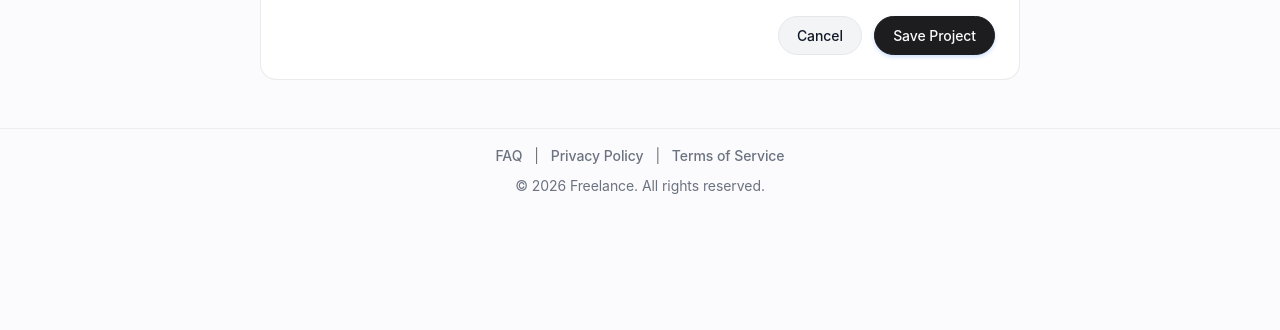
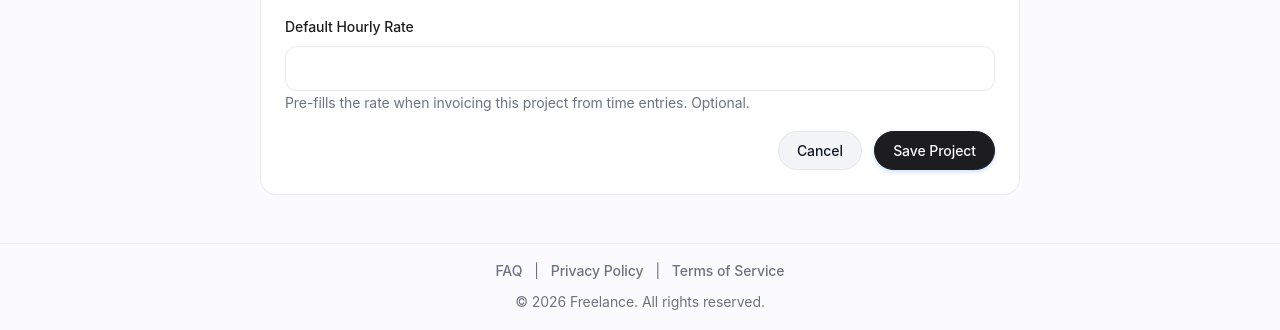
Before and after one commit to Gabangxa/FreelanceDash1, a Flask app: page /projects/new in a window 1280 px wide. Shown: the part 581-911 px from the top of the page. Before the commit the page ends 775 px from the top, so only its background shows below. Run offline with Flask 3, Linux system fonts and the light colour scheme; the visitor is signed in with stand-in values (Sample User, id 1); data that the repository does not hold is empty.

Commit message:
Task #27: Remember each project's default hourly rate
Adds an optional per-project default hourly rate that pre-fills the
"From Time Entries" invoice flow, removing the most common friction
step in the freelancer-to-invoice loop.

Changes:
- models.py: New optional Numeric(12, 2) `default_hourly_rate` column
  on the Project model.
- app.py: Idempotent, dialect-aware ALTER bootstrap mirroring the
  existing user_settings / time_entry blocks so previously-provisioned
  databases pick up the new column without a manual migration.
- projects/forms.py: New optional `default_hourly_rate` DecimalField
  (places=2, NumberRange min=0.01) on ProjectForm. Empty stays valid.
- projects/routes.py: create_project / edit_project persist the new
  field on save.
- templates/projects/edit.html and templates/projects/detail.html
  (new-project form): Render the field with a helpful hint that it's
  optional and pre-fills the time-entries invoice flow.
- invoices/routes.py invoice_from_time_entries: On GET, when a
  project is selected and the rate field is empty, pre-fill
  `form.rate.data` from the project's saved default. POST path is
  unchanged so the user can still override before submitting.

Notes:
- Existing projects without a saved rate behave exactly as before
  (empty field, user types one in).
- Boot-time ALTER race across gunicorn workers logs a benign
  DuplicateColumn the first time only; matches the pattern of the
  pre-existing user_settings / time_entry bootstrap blocks.

Replit-Task-Id: ff753f1e-93f9-401a-976c-dab4c5fbf1c2

```diff
--- a/app.py
+++ b/app.py
@@ -481,6 +481,48 @@ with app.app_context():
             "Schema bootstrap for time_entry invoiced columns failed"
         )
 
+    # Add the Task #27 column on project that stores the per-project
+    # default hourly rate used to pre-fill the "From Time Entries"
+    # invoice flow. Idempotent ALTER block mirroring the user_settings
+    # / time_entry ones above so previously-provisioned databases pick
+    # up ``default_hourly_rate`` without operators having to run a
+    # manual migration. Numeric maps to NUMERIC on Postgres and to the
+    # affinity-equivalent on SQLite.
+    try:
+        _fresh_inspector = inspect(db.engine)
+        if 'project' in _fresh_inspector.get_table_names():
+            _existing_cols = {
+                c['name'] for c in _fresh_inspector.get_columns('project')
+            }
+            _proj_columns = [
+                ('default_hourly_rate', 'NUMERIC(12, 2)'),
+            ]
+            _missing = [(name, sql_type) for name, sql_type in _proj_columns
+                        if name not in _existing_cols]
+            if _missing:
+                from sqlalchemy import text as _sa_text
+                for _name, _sql_type in _missing:
+                    try:
+                        with db.engine.begin() as _conn:
+                            _conn.execute(_sa_text(
+                                f"ALTER TABLE project ADD COLUMN {_name} {_sql_type}"
+                            ))
+                        logger.info(
+                            "project: added column %s %s",
+                            _name, _sql_type,
+                        )
+                    except Exception:  # noqa: BLE001 - per-column safety
+                        logger.exception(
+                            "Failed to ADD COLUMN %s on project; the "
+                            "default-hourly-rate prefill will fall back "
+                            "to empty until this is resolved.",
+                            _name,
+                        )
+    except Exception:  # noqa: BLE001 - top-level safety net
+        logger.exception(
+            "Schema bootstrap for project default_hourly_rate column failed"
+        )
+
     # Initialise the webhook security storage backend (Redis if
     # ``REDIS_URL`` is set, otherwise the DB fallback) and prime the
     # dynamic IP allowlist cache. This logs one line for the chosen
--- a/invoices/routes.py
+++ b/invoices/routes.py
@@ -648,6 +648,22 @@ def invoice_from_time_entries():
         )
     form.entry_ids.choices = [(e.id, str(e.id)) for e in entries]
 
+    # Pre-fill the hourly rate from the chosen project's saved default
+    # (Task #27). Only on GET and only when the user hasn't typed
+    # something into the field yet, so we never clobber an in-progress
+    # edit. Projects without a saved default behave as before -- the
+    # field stays empty and the user types a rate in.
+    if (
+        request.method == 'GET'
+        and selected_project_id
+        and not form.rate.data
+    ):
+        _project_for_rate = Project.query.filter_by(
+            id=selected_project_id, user_id=current_user.id,
+        ).first()
+        if _project_for_rate and _project_for_rate.default_hourly_rate is not None:
+            form.rate.data = _project_for_rate.default_hourly_rate
+
     if request.method == 'POST' and form.validate_on_submit():
         # Re-fetch entries inside a tenant-scoped query so a tampered
         # entry_ids list can't pull rows from other projects/users.
--- a/models.py
+++ b/models.py
@@ -323,6 +323,10 @@ class Project(db.Model):
     status = db.Column(db.String(20), default='active', index=True)
     user_id = db.Column(db.Integer, db.ForeignKey('user.id'), nullable=False, index=True)
     client_id = db.Column(db.Integer, db.ForeignKey('client.id'), nullable=False, index=True)
+    # Default hourly rate pre-filled on the "From Time Entries" invoice
+    # flow when this project is selected. Optional -- existing projects
+    # without a saved rate behave as before (empty rate field).
+    default_hourly_rate = db.Column(db.Numeric(precision=12, scale=2), nullable=True)
     created_at = db.Column(db.DateTime, default=datetime.utcnow, index=True)
 
     # Relationships
--- a/projects/forms.py
+++ b/projects/forms.py
@@ -1,5 +1,7 @@
+from decimal import Decimal
+
 from flask_wtf import FlaskForm
-from wtforms import StringField, TextAreaField, DateTimeField, SelectField, SubmitField, BooleanField, IntegerField, FieldList, FormField, FloatField, Form
+from wtforms import StringField, TextAreaField, DateTimeField, SelectField, SubmitField, BooleanField, IntegerField, FieldList, FormField, FloatField, DecimalField, Form
 from wtforms.validators import DataRequired, Optional, NumberRange, ValidationError
 from datetime import datetime, timedelta
 
@@ -13,6 +15,17 @@ class ProjectForm(FlaskForm):
     start_date = DateTimeField('Start Date', validators=[DataRequired()], format='%Y-%m-%d')
     end_date = DateTimeField('End Date', format='%Y-%m-%d')
     client_id = SelectField('Client', coerce=int, validators=[DataRequired()])
+    # Optional default hourly rate that pre-fills the "From Time
+    # Entries" invoice flow when this project is selected. DecimalField
+    # (not FloatField) to keep money math binary-rounding-safe.
+    default_hourly_rate = DecimalField(
+        'Default Hourly Rate',
+        places=2,
+        validators=[
+            Optional(),
+            NumberRange(min=Decimal('0.01'), message='Rate must be greater than 0'),
+        ],
+    )
     submit = SubmitField('Save Project')
 
     def __init__(self, *args, **kwargs):
--- a/projects/routes.py
+++ b/projects/routes.py
@@ -223,6 +223,7 @@ def create_project():
                     start_date=form.start_date.data,
                     end_date=form.end_date.data,
                     client_id=form.client_id.data,
+                    default_hourly_rate=form.default_hourly_rate.data,
                     user_id=current_user.id
                 )
                 db.session.add(project)
@@ -277,6 +278,7 @@ def edit_project(id):
                 project.start_date = form.start_date.data
                 project.end_date = form.end_date.data
                 project.client_id = form.client_id.data
+                project.default_hourly_rate = form.default_hourly_rate.data
 
                 db.session.commit()
                 flash('Project updated successfully', 'success')
--- a/templates/projects/detail.html
+++ b/templates/projects/detail.html
@@ -393,6 +393,14 @@
                         {{ form.client_id.label(class="form-label") }}
                         {{ form.client_id(class="form-select") }}
                     </div>
+                    <div class="mb-3">
+                        {{ form.default_hourly_rate.label(class="form-label") }}
+                        {{ form.default_hourly_rate(class="form-control" + (" is-invalid" if form.default_hourly_rate.errors else ""), step="0.01", min="0") }}
+                        <small class="text-muted">Pre-fills the rate when invoicing this project from time entries. Optional.</small>
+                        {% for error in form.default_hourly_rate.errors %}
+                            <div class="invalid-feedback">{{ error }}</div>
+                        {% endfor %}
+                    </div>
                     <div class="text-end">
                         <a href="{{ url_for('projects.list_projects') }}" class="btn btn-secondary me-2">Cancel</a>
                         {{ form.submit(class="btn btn-primary") }}
```
Also changed, not shown: templates/projects/edit.html (+10 -0 lines).
